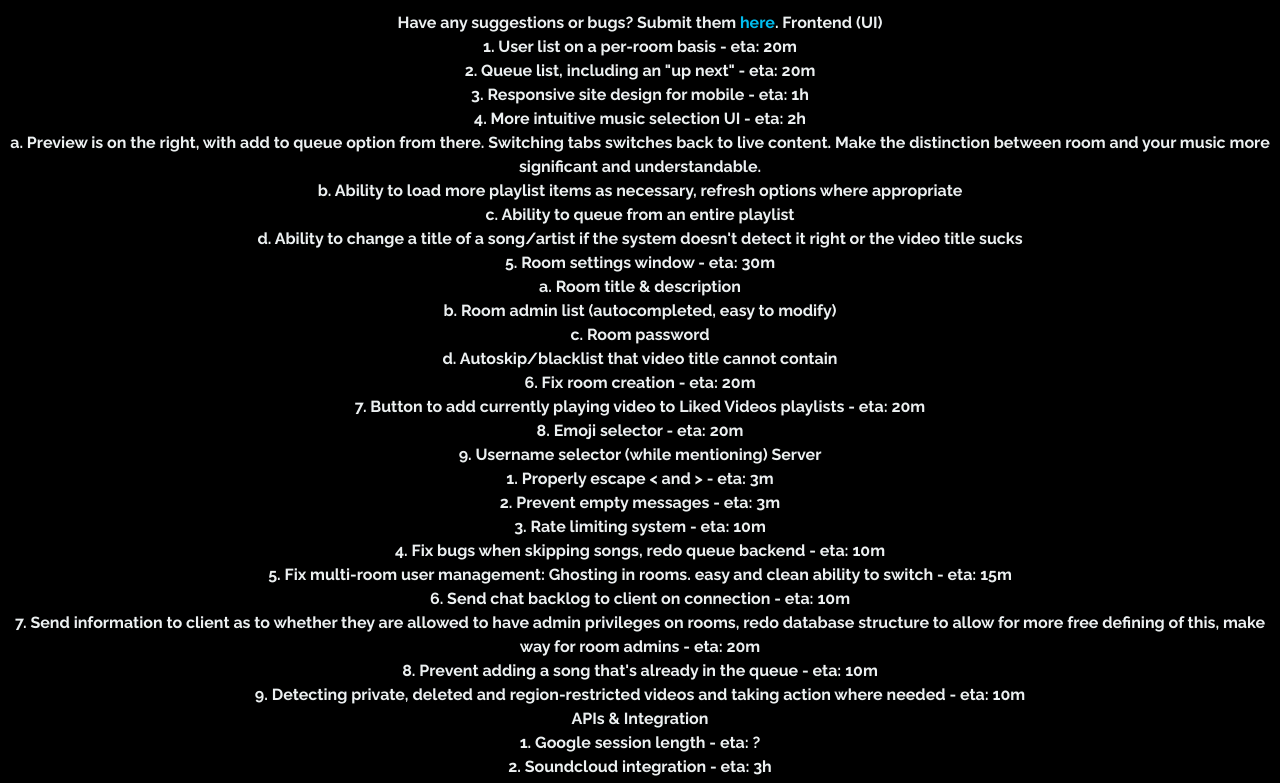
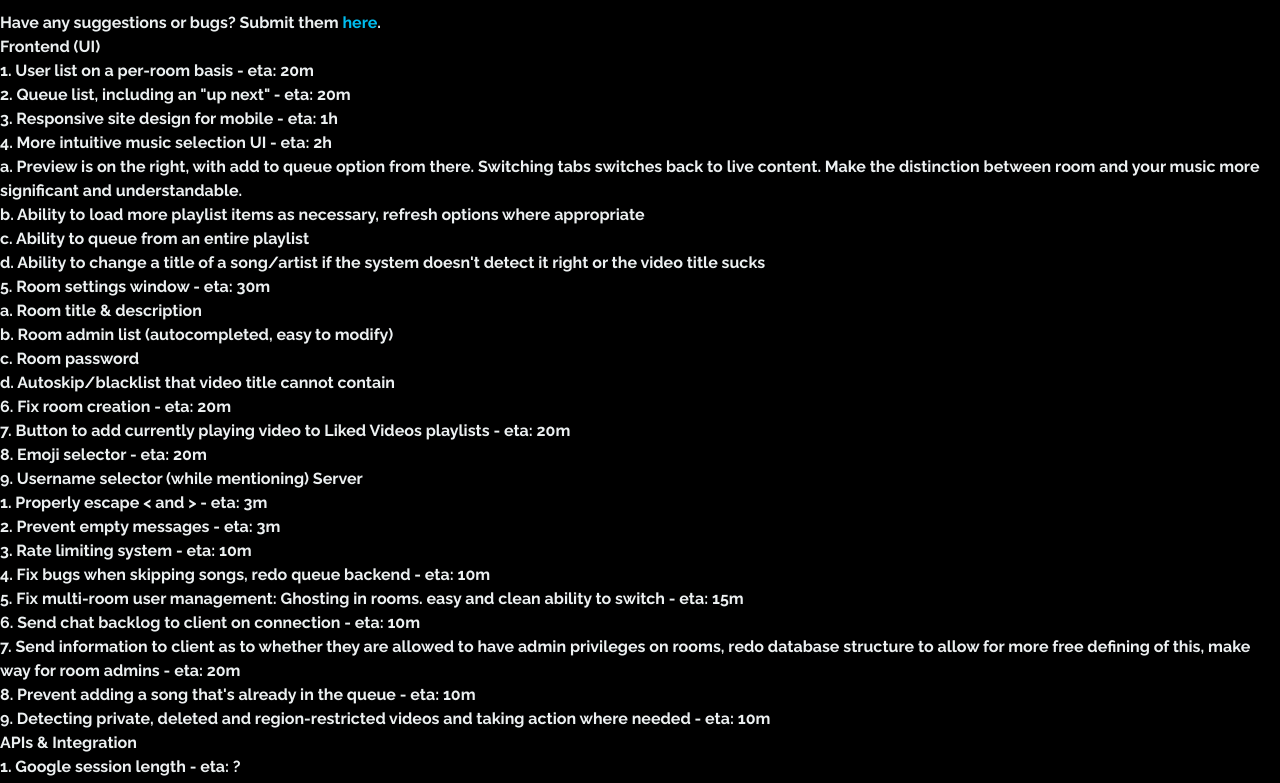
Before and after one commit to williamtdr/totem-web, a plain HTML site: page todo.html in a window 1280 px wide. Shown: the part 108-891 px from the top of the page. Drawn offline with Linux system fonts and the light colour scheme.

Commit message:
Update todo.html

```diff
--- a/todo.html
+++ b/todo.html
@@ -8,7 +8,6 @@
     margin: 0 auto;
     font-family: 'Raleway', sans-serif;
 		background: #000000;
-		text-align: center;
 		color: #ECF0F1;
 		margin-top: 50px;
 		line-height: 1.5;
@@ -37,7 +36,7 @@
     <div id="maincontent">
     <h1>Totem Features & Fix List</h1>
     <h4>Have any suggestions or bugs? Submit them <a href='http://bit.ly/totemfmsb'>here</a>.
-
+<br>
       <b>Frontend (UI)</b>
 <br>
         1. User list on a per-room basis - eta: 20m
```
